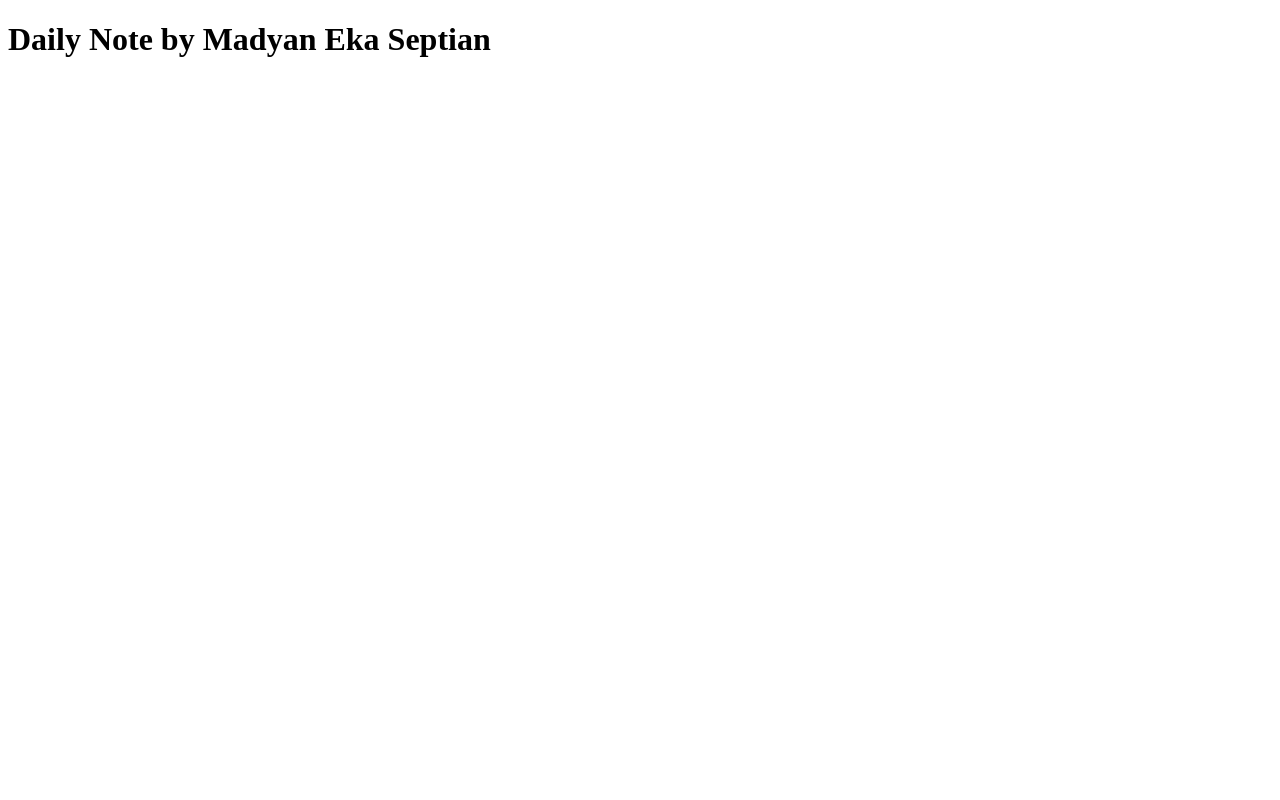
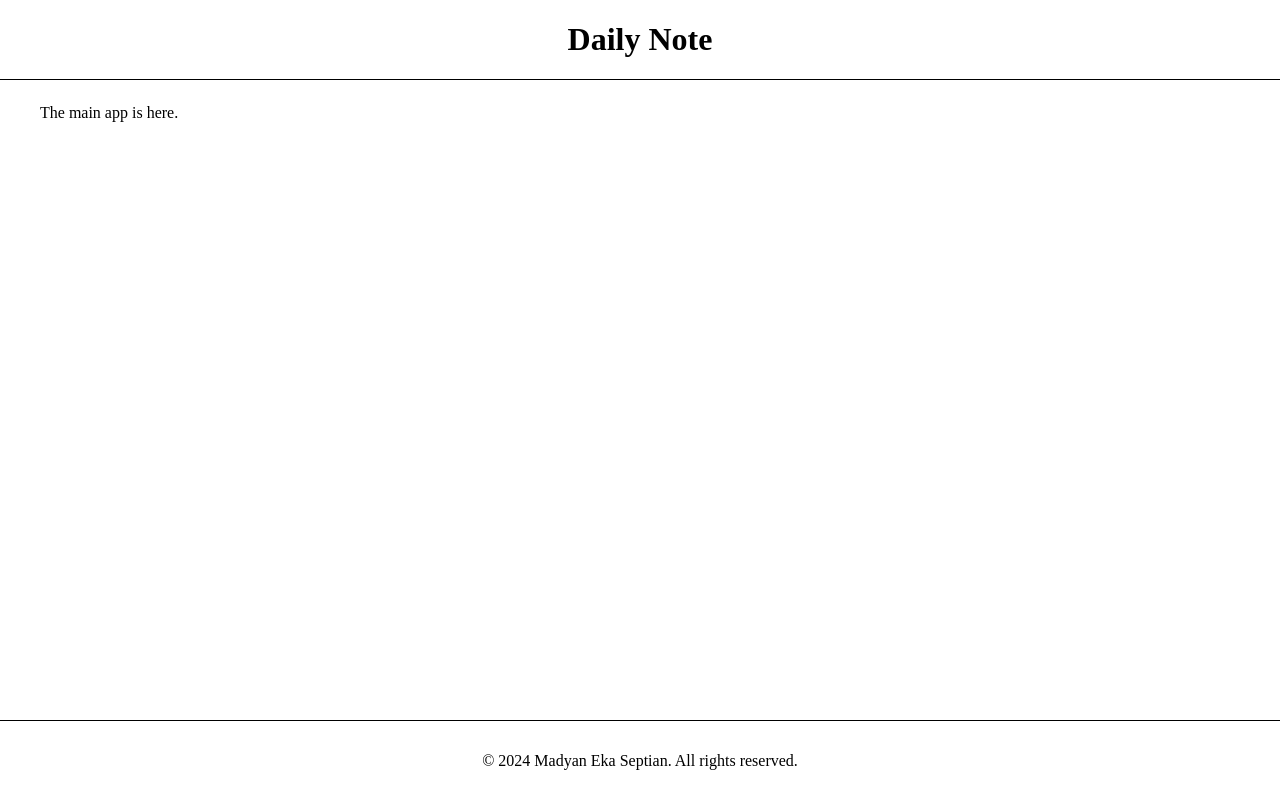
Before and after one commit to madyanes/daily-note, a React (Vite) app: page / in a window 1280 px wide. Built offline with nearby package versions, Linux system fonts and the light colour scheme.

Commit message:
Create 3 mandatory HTML elements
1. header
2. main
3. footer

```diff
--- a/src/App.jsx
+++ b/src/App.jsx
@@ -1,5 +1,15 @@
+import Header from './components/Header'
+import Main from './components/Main'
+import Footer from './components/Footer'
+
 function App() {
-  return <h1>Daily Note by Madyan Eka Septian</h1>
+  return (
+    <>
+      <Header />
+      <Main />
+      <Footer />
+    </>
+  )
 }
 
 export default App
--- /dev/null
+++ b/src/components/Footer.jsx
@@ -0,0 +1,7 @@
+export default function Footer() {
+  return (
+    <footer>
+      <p>&copy; 2024 Madyan Eka Septian. All rights reserved.</p>
+    </footer>
+  )
+}
--- /dev/null
+++ b/src/components/Header.jsx
@@ -0,0 +1,7 @@
+export default function Header() {
+  return (
+    <header>
+      <h1>Daily Note</h1>
+    </header>
+  )
+}
--- /dev/null
+++ b/src/components/Main.jsx
@@ -0,0 +1,9 @@
+import '../styles/Main.css'
+
+export default function Main() {
+  return (
+    <main>
+      <p>The main app is here.</p>
+    </main>
+  )
+}
--- /dev/null
+++ b/src/styles/Main.css
@@ -0,0 +1,34 @@
+* {
+  margin: 0;
+  box-sizing: border-box;
+}
+
+body {
+  display: flex;
+  flex-direction: column;
+}
+
+header {
+  height: 10vh;
+  display: flex;
+  border-bottom: 1px solid;
+}
+
+header h1 {
+  margin: auto;
+}
+
+footer {
+  height: 10vh;
+  display: flex;
+  border-top: 1px solid;
+}
+
+footer p {
+  margin: auto;
+}
+
+main {
+  padding: 3vh 5vh;
+  min-height: calc(100vh - 20vh);
+}
```
